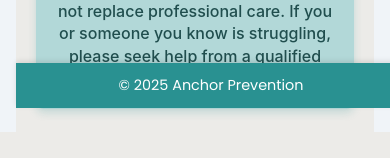
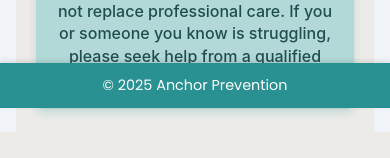
Before and after one commit to mimicdeveloper/anchor-prevention-app, a React (Create React App) app in the folder frontend/: page / in a window 390 px wide. Shown: the part 736-894 px from the top of the page. Built offline with nearby package versions, Linux system fonts and the light colour scheme.

Commit message:
updated footer to span across the bottom of app on mobile

```diff
--- a/frontend/src/components/Footer.js
+++ b/frontend/src/components/Footer.js
@@ -11,10 +11,12 @@
         fontSize: '0.9rem',
         position: 'fixed',
         bottom: 0,
-        width: '100%',
+        left: 0,
+        right: 0,
         boxShadow: '0 -2px 5px rgba(0,0,0,0.1)',
         fontFamily: 'Poppins, sans-serif',
         userSelect: 'none',
+        zIndex: 1000,
       }}
     >
       &copy; 2025 Anchor Prevention
```
